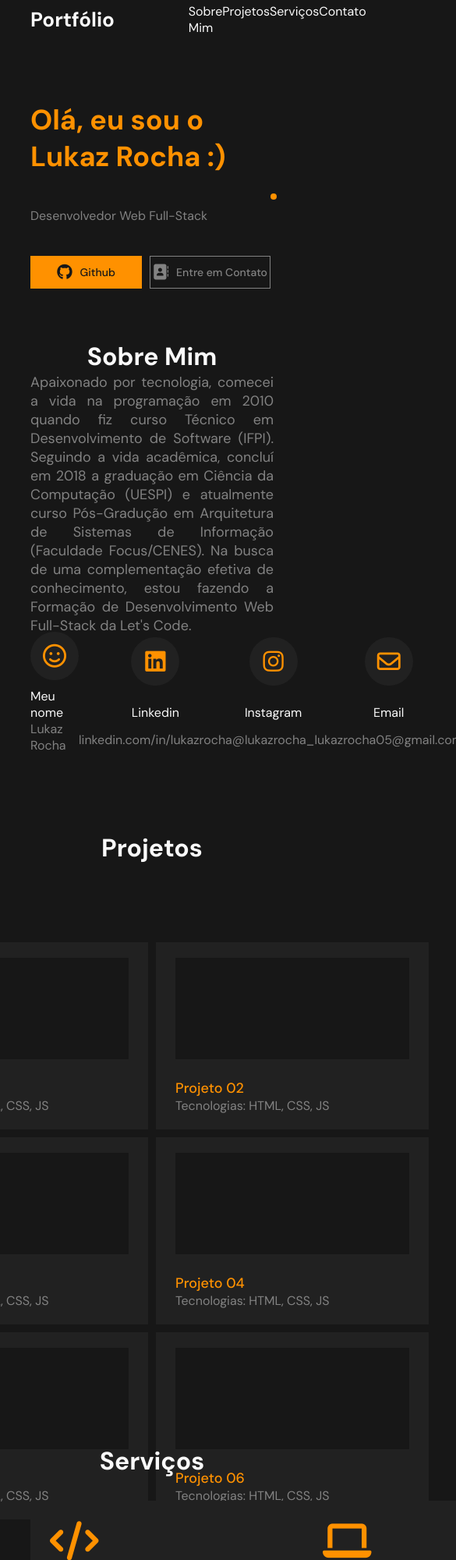
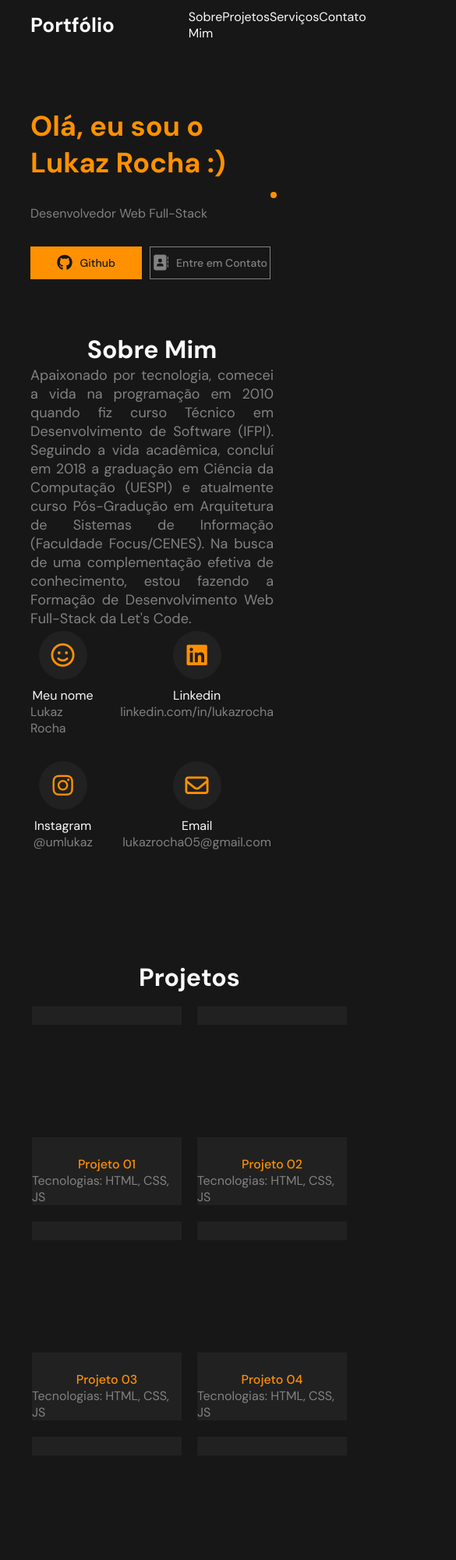
Before and after one commit to lukazrocha/lukazrocha.github.io, a plain HTML site: page docs/index.html in a window 390 px wide. Shown: the top 2000 px of the page at 78% size, 585 px wide, since content can reach past the window. Drawn offline with Linux system fonts and the light colour scheme.

Commit message:
Corrigindo responsividade de componentes

```diff
--- a/docs/css/style.css
+++ b/docs/css/style.css
@@ -33,7 +33,7 @@ body {
 
 header {
 	margin: 0 auto;
-    height: 50px;
+	height: 4rem;
 	max-width: 80%;
 	display: flex;
 	align-items: center;
@@ -70,11 +70,11 @@ a {
 
 .banner {
 	margin: 0 auto;
-    height: 400px;
+	height: 23rem;
 	width: 100%;
 	max-width: 80%;
 	display: flex;
-    justify-content: space-between;
+	justify-content: space-around;
 	align-items: center;
 }
 p {
@@ -138,15 +138,15 @@ i {
 	width: 100%;
 }
 .sobre-mim {
-    height: 350px;
+	height: 23rem;
 	display: flex;
 	flex-direction: column;
 	justify-content: center;
 }
 
 .sobre {
-    width: 745px;
-    height: 200px;
+	width: 45rem;
+	height: 12.5rem;
 	display: flex;
 	flex-direction: column;
 	justify-content: space-between;
@@ -168,13 +168,14 @@ i {
 .social-main {
 	display: flex;
 	justify-content: center;
-    margin-top: 10px;
-    margin-bottom: 100px;
+	align-items: center;
+	height: 20rem;
+	margin-bottom: 7rem;
 }
 
 .social-main .container {
-    display: flex;
-    justify-content: space-around;
+	display: grid;
+	grid-template-columns: 1fr 1fr 1fr 1fr;
 	width: 80%;
 	background-color: var(--black);
 }
@@ -207,100 +208,94 @@ i {
 }
 
 .projetos {
-    width: 100%;
-    height: auto;
+	display: flex;
+	align-items: center;
+	flex-direction: column;
+	justify-content: flex-start;
+	height: 40rem;
 }
 .projetos h2 {
+	font-size: 2rem;
+	font-weight: 700;
+	grid-column: span 3;
 	text-align: center;
-    font-size: 32px;
-    font-weight: 700;
-    margin-bottom: 20px;
 }
 .projetos .container {
 	display: grid;
+	grid-template-rows: 3fr 1fr 1fr;
 	grid-template-columns: 1fr 1fr 1fr;
-    height: 600px;
+	height: 30rem;
 	width: 80%;
-    justify-content: center;
-    margin: 0 auto;
-    align-content: space-around;
-    justify-items: center;
+	gap: 1rem;
 }
 
 .proj {
-    width: 350px;
-    height: 240px;
 	background-color: var(--gray-dark);
 	display: flex;
 	flex-direction: column;
-    justify-content: center;
-    align-items: flex-start;
-    padding-left: 25px;
+	align-items: center;
 }
 
 .proj-content {
-    width: 300px;
-    height: 130px;
+	width: 12rem;
+	height: 9rem;
 	background-color: var(--black);
-    margin-bottom: 25px;
+	margin-bottom: 1.5rem;
+	margin-top: 1.5rem;
 }
 
 .proj-title {
-    font-size: 18px;
+	font-size: 1rem;
 	font-weight: 500;
 	color: var(--orange);
 }
 
 .servicos {
-    height: 400px;
 	display: flex;
 	flex-direction: column;
-    justify-content: center;
-    margin-bottom: 20px;
+	justify-content: flex-start;
+	align-items: center;
+	height: 20rem;
 }
 .servicos h2 {
 	text-align: center;
-    font-size: 32px;
+	font-size: 2rem;
 	font-weight: 700;
-    margin-bottom: 30px;
+	grid-column: span 3;
 }
 
 .servicos .container {
 	width: 80%;
 	display: grid;
 	grid-template-columns: 1fr 1fr 1fr;
-    align-self: center;
-    justify-items: center;
-    margin: 0 auto;
-    padding-bottom: 10x;
+	gap: 1rem;
 }
 
 .sites,
 .sistemas,
 .responsivos {
-    width: 350px;
-    height: 240px;
 	background-color: var(--gray-dark);
 	display: flex;
 	flex-direction: column;
-    justify-content: space-around;
 	align-items: flex-start;
-    padding-left: 25px;
-    border-bottom: 3px solid var(--orange);
+	height: 10rem;
+	justify-content: space-between;
+	padding-left: 1.5rem;
+	padding-top: 1.5rem;
+	border-bottom: 0.2rem solid var(--orange);
 }
 
 .servicos i {
-    font-size: 50px;
+	font-size: 3rem;
 	color: var(--orange);
 }
 
 .servicos .title {
-    font-size: 32px;
+	font-size: 1.5rem;
 	font-weight: 500;
 }
 
 @media (max-width: 900px) {
-
 	.sobre {
 		width: 80%;
 		height: auto;
@@ -309,17 +304,61 @@ i {
 		text-align: justify;
 	}
 
-    .projetos h2 {
-        width: 100%;
-        margin-bottom: 100px;
+	.social-main .container {
+		display: grid;
+		grid-template-columns: 1fr 1fr;
+		grid-template-rows: 1fr 1fr;
+		gap: 2rem;
+		width: 80%;
+		background-color: var(--black);
 	}
+
+	.projetos {
+		display: flex;
+		justify-content: flex-start;
+		flex-direction: column;
+		height: 60rem;
+	}
+
 	.projetos .container {
 		display: grid;
 		grid-template-columns: 1fr 1fr;
-        grid-template-rows: 1fr 1fr 1fr;
+		grid-template-rows: 1fr 1fr 1fr 1fr;
 		width: 80%;
+		gap: 1rem;
 	}
+
+	.projetos h2 {
+		grid-column: span 2;
+	}
+
 	.proj {
 		margin: 0 5px 10px 5px;
 	}
+
+	.servicos {
+		height: 30rem;
 	}
+
+	.servicos .container {
+		grid-template-columns: 1fr 1fr;
+	}
+
+	.servicos h2 {
+		grid-column: span 2;
+	}
+}
+
+@media (max-width: 550px) {
+	.proj {
+		margin: 0 2px 5px 2px;
+	}
+
+	proj-content {
+		width: 9rem;
+		height: 7rem;
+		background-color: var(--black);
+		margin-bottom: 1rem;
+		margin-top: 1rem;
+	}
+}
--- a/docs/index.html
+++ b/docs/index.html
@@ -34,7 +34,7 @@
 		</header>
 		<section class="banner" id="banner">
 			<div class="info">
-                <h4>Olá, eu sou o<br>Lukaz Rocha :)</h4>
+				<h4>Olá, eu sou o<br />Lukaz Rocha :)</h4>
 				<p>Desenvolvedor Web Full-Stack</p>
 				<div class="flex">
 					<a href="https://www.github.com/lukazrocha" target="_blank">
@@ -75,6 +75,7 @@
 
 		<section class="social-main">
 			<div class="container">
+				<div>
 					<div class="item-social">
 						<div class="img-social">
 							<i class="fa fa-smile-o" aria-hidden="true"></i>
@@ -82,20 +83,40 @@
 						<p class="title">Meu nome</p>
 						<p>Lukaz Rocha</p>
 					</div>
+				</div>
+
+				<a
+					href="http://www.linkedin.com/in/lukazrocha"
+					target="_blank"
+					rel="noopener noreferrer"
+				>
 					<div class="item-social">
 						<div class="img-social">
-                        <i class="fa fa-linkedin-square" aria-hidden="true"></i>
+							<i
+								class="fa fa-linkedin-square"
+								aria-hidden="true"
+							></i>
 						</div>
 						<p class="title">Linkedin</p>
 						<p>linkedin.com/in/lukazrocha</p>
 					</div>
+				</a>
+
+				<a
+					href="http://www.instagram.com/umlukaz"
+					target="_blank"
+					rel="noopener noreferrer"
+				>
 					<div class="item-social">
 						<div class="img-social">
 							<i class="fa fa-instagram" aria-hidden="true"></i>
 						</div>
 						<p class="title">Instagram</p>
-                    <p>@lukazrocha_</p>
+						<p>@umlukaz</p>
 					</div>
+				</a>
+
+				<a href="mailto:lukazrocha05@gmail.com">
 					<div class="item-social">
 						<div class="img-social">
 							<i class="fa fa-envelope-o" aria-hidden="true"></i>
@@ -103,12 +124,13 @@
 						<p class="title">Email</p>
 						<p>lukazrocha05@gmail.com</p>
 					</div>
+				</a>
 			</div>
 		</section>
 
 		<section class="projetos" id="projetos">
+			<div class="container">
 				<h2>Projetos</h2>
-            <div class="container">
 				<div class="proj">
 					<div class="proj-content"></div>
 					<p class="proj-title">Projeto 01</p>
@@ -143,86 +165,21 @@
 		</section>
 
 		<section class="servicos" id="servicos">
+			<div class="container">
 				<h2>Serviços</h2>
-            <div class="container">
 				<div class="sites">
 					<i class="fa fa-code" aria-hidden="true"></i>
-                    <p class="title">Criação<br>de sites</p>
+					<p class="title">Criação<br />de sites</p>
 				</div>
 				<div class="sistemas">
 					<i class="fa fa-laptop"></i>
-                    <p class="title">Sistemas<br>para Web</p>
+					<p class="title">Sistemas<br />para Web</p>
 				</div>
 				<div class="responsivos">
 					<i class="fa fa-mobile" aria-hidden="true"></i>
-                    <p class="title">Sites<br>responsivos</p>
+					<p class="title">Sites<br />responsivos</p>
 				</div>
 			</div>
 		</section>
-
-        <!-- <section class="contato" id="contato">
-            <div class="h2">
-                <h2>Contato</h2>
-                <h2>Minhas Redes Sociais</h2>
-            </div>
-
-            <div class="grid">
-                <div class="form">
-                    <form>
-                        <label for="nome">Nome</label>
-                        <input type="text" name="nome" id="nome" />
-                        <label for="email">Email</label>
-                        <input type="text" name="email" id="email" />
-                        <label for="mensagem">Mensagem</label>
-                        <textarea name="mensagem" id=""></textarea>
-                    </form>
-                </div>
-
-                <div class="social">
-                    <ul>
-                        <li>
-                            <span class="fab fa-facebook"></span
-                            ><a
-                                href="https://www.facebook.com/LukazRocha"
-                                target="_blank"
-                                >Facebook</a
-                            >
-                        </li>
-                        <li>
-                            <span class="fab fa-twitter"></span
-                            ><a
-                                href="https://www.twitter.com/LukazRocha"
-                                target="_blank"
-                                >Twitter</a
-                            >
-                        </li>
-                        <li>
-                            <span class="fab fa-instagram"></span
-                            ><a
-                                href="https://www.instagram.com/lukazrocha_"
-                                target="_blank"
-                                >Instagram</a
-                            >
-                        </li>
-                        <li>
-                            <span class="fab fa-linkedin"></span
-                            ><a
-                                href="https://www.linkedin.com/in/LukazRocha"
-                                target="_blank"
-                                >Linkedin</a
-                            >
-                        </li>
-                        <li>
-                            <span class="fab fa-github"></span
-                            ><a
-                                href="https://www.github.com/lukazrocha"
-                                target="_blank"
-                                >Github</a
-                            >
-                        </li>
-                    </ul>
-                </div>
-            </div>
-        </section> -->
 	</body>
 </html>
```
Lines whose indentation alone changed are shown as unchanged.
